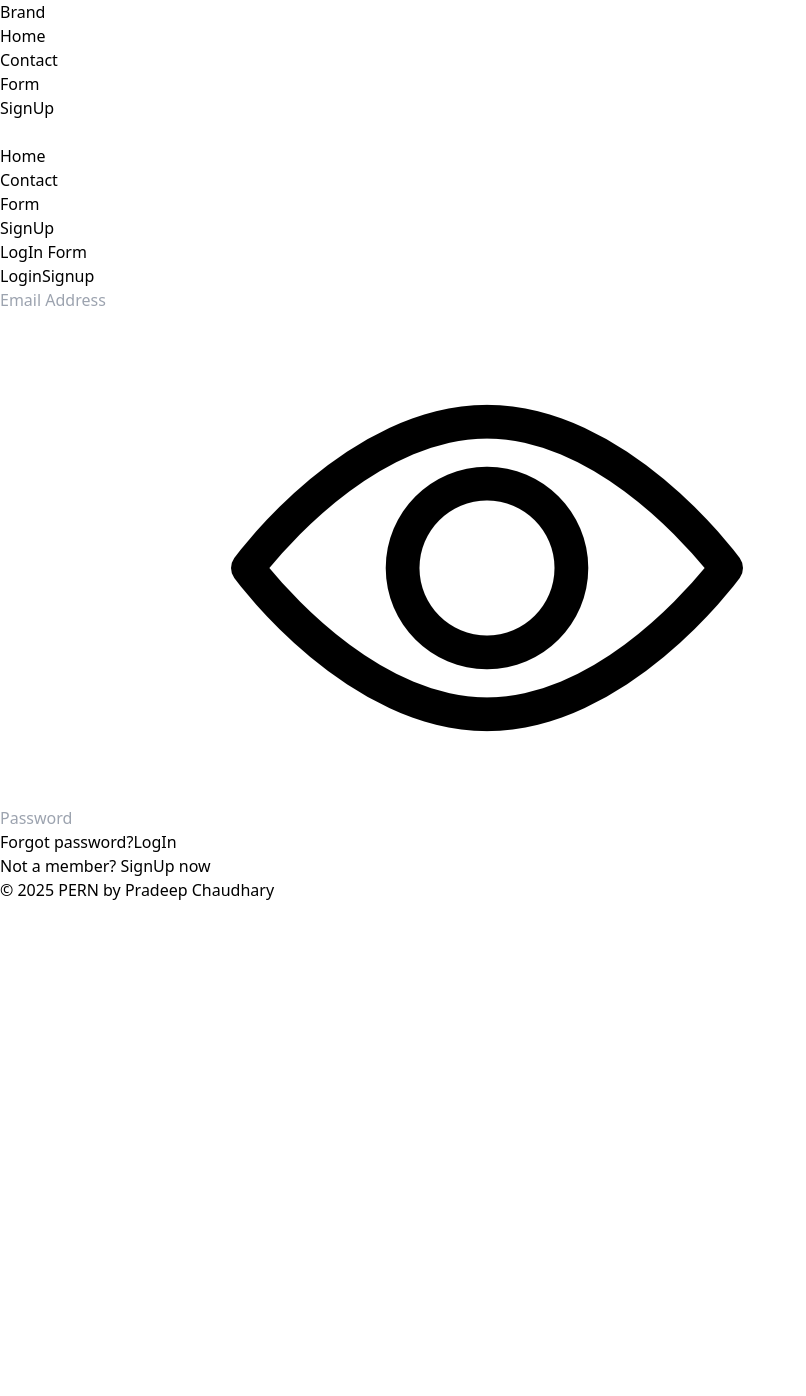
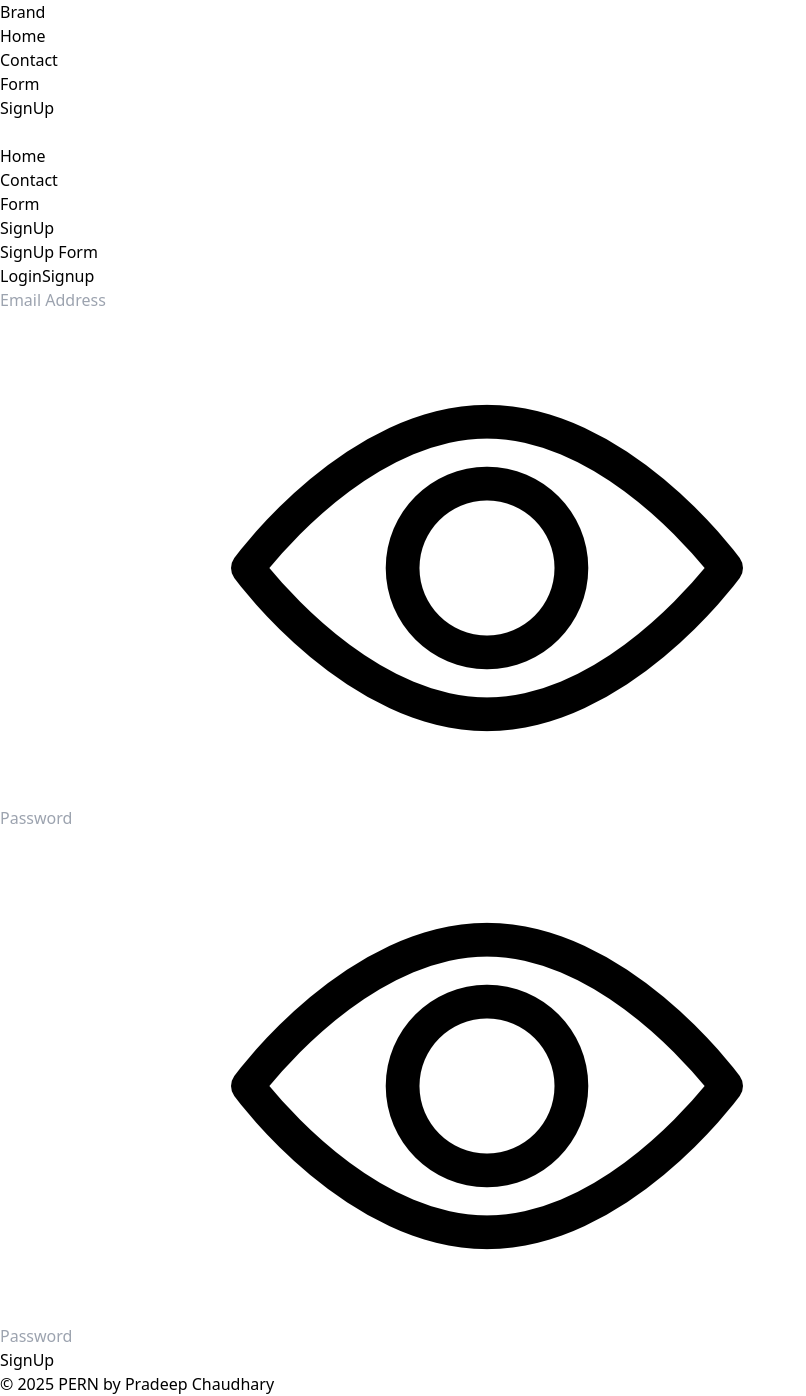
Before and after one commit to overOP/PERN-Frontend, a React (Vite) app: page /signup in a window 1280 px wide. Shown: the whole page, without its empty margins (0-806 px from the left). Before the commit the page ends 902 px from the top, so only its background shows below. Built offline with nearby package versions, Linux system fonts and the light colour scheme.

Commit message:
for-Backend

```diff
--- a/src/components/SignUp.jsx
+++ b/src/components/SignUp.jsx
@@ -4,9 +4,41 @@ import Input from './input';
 
 const SignUp = () => {
   const {register, handleSubmit, formState: {errors}} = useForm();
-  const {register:signinregister, handleSubmit:signinhandleSubmit, formState: {errors:signinerrors}} = useForm();
 
-  const [isLogin, setIsLogin] = useState(true);
+  //SignUp
+  const signup = async (data) => {
+    try {
+      const response = await fetch('http://localhost:3000/SignUp', {
+        method: 'POST',
+        headers: {
+          'Content-Type': 'application/json',
+        },
+        body: JSON.stringify(data),
+      });
+      const dataResponse = await response.json();
+      console.log(dataResponse);
+    } catch (error) {
+      console.error('Error:', error);
+    }
+  }
+  //Login
+  const login = async (data) => {
+    try {
+      const response = await fetch('http://localhost:3000/Login', {
+        method: 'POST',
+        headers: {
+          'Content-Type': 'application/json',
+        },
+        body: JSON.stringify(data),
+      });
+      const dataResponse = await response.json();
+      console.log(dataResponse);
+    } catch (error) {
+      console.error('Error:', error);
+    }
+  }
+
+  const [isLogin, setIsLogin] = useState(false);
   const [showPassword, setShowPassword] = useState(false);
 
   const handleTabClick = (isLoginTab) => {
@@ -45,7 +77,7 @@ const SignUp = () => {
         </div>
 
         {isLogin ? (
-          <form id="loginForm" className="space-y-4" onSubmit={handleSubmit((data) => console.log(data))}>
+          <form id="loginForm" className="space-y-4" onSubmit={handleSubmit((data) => login(data))}>
             <Input
               type="email"
               placeholder="Email Address"
@@ -73,20 +105,20 @@ const SignUp = () => {
             <p className="text-sm text-center">Not a member? <a href="#" className="text-blue-500">SignUp now</a></p>
           </form>
         ) : (
-          <form id="signupForm" className="space-y-4" onSubmit={signinhandleSubmit((data) => console.log(data))}>
+          <form id="signupForm" className="space-y-4" onSubmit={handleSubmit((data) => signup(data))}>
           <Input
               type="email"
               placeholder="Email Address"
-              {...signinregister('email', {
+              {...register('email', {
                 required: 'Email is required',
               })}
             />
-            {errors.email && (<span className="text-red-500">{signinerrors?.email.message}</span>)}
+            {errors.email && (<span className="text-red-500">{errors?.email.message}</span>)}
             <div className="relative">
               <Input
                 type={showPassword ? 'text' : 'password'}
                 placeholder="Password"
-                {...signinregister('password')}
+                {...register('password')}
               />
               <button
                 type="button"
@@ -100,7 +132,7 @@ const SignUp = () => {
               <Input
                 type={showPassword ? 'text' : 'password'}
                 placeholder="Password"
-                {...signinregister('confirmPassword')}
+                {...register('confirmPassword')}
               />
               <button
                 type="button"
```
